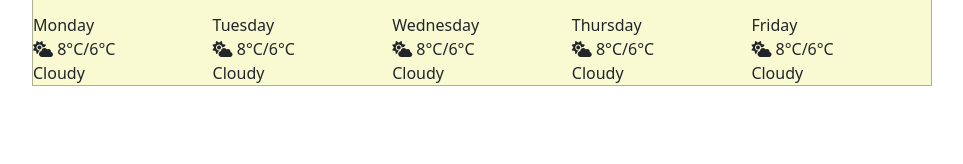
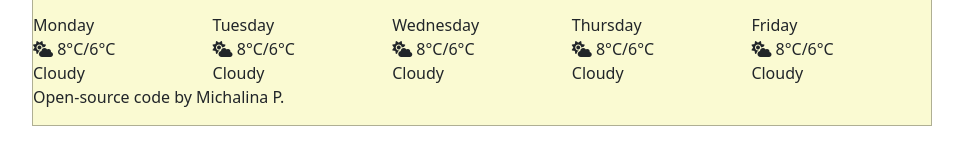
Before and after one commit to mipies/WheatherApp, a plain HTML site: page index.html in a window 1280 px wide. Shown: the part 618-782 px from the top of the page, without its empty margins (158-1121 px from the left). Drawn offline with nearby package versions, Linux system fonts and the light colour scheme.

Commit message:
added link to git

```diff
--- a/index.html
+++ b/index.html
@@ -71,6 +71,7 @@
             <i class="fas fa-cloud-sun"></i> 8°C/6°C<br>
             Cloudy</div>
         </div>
+        <p class="codedby"><a href="https://github.com/mipies/WheatherApp"></a>Open-source code</a> by Michalina P.</p>
     </div>
   </body>
   <script src="src/index.js"></script>
```
